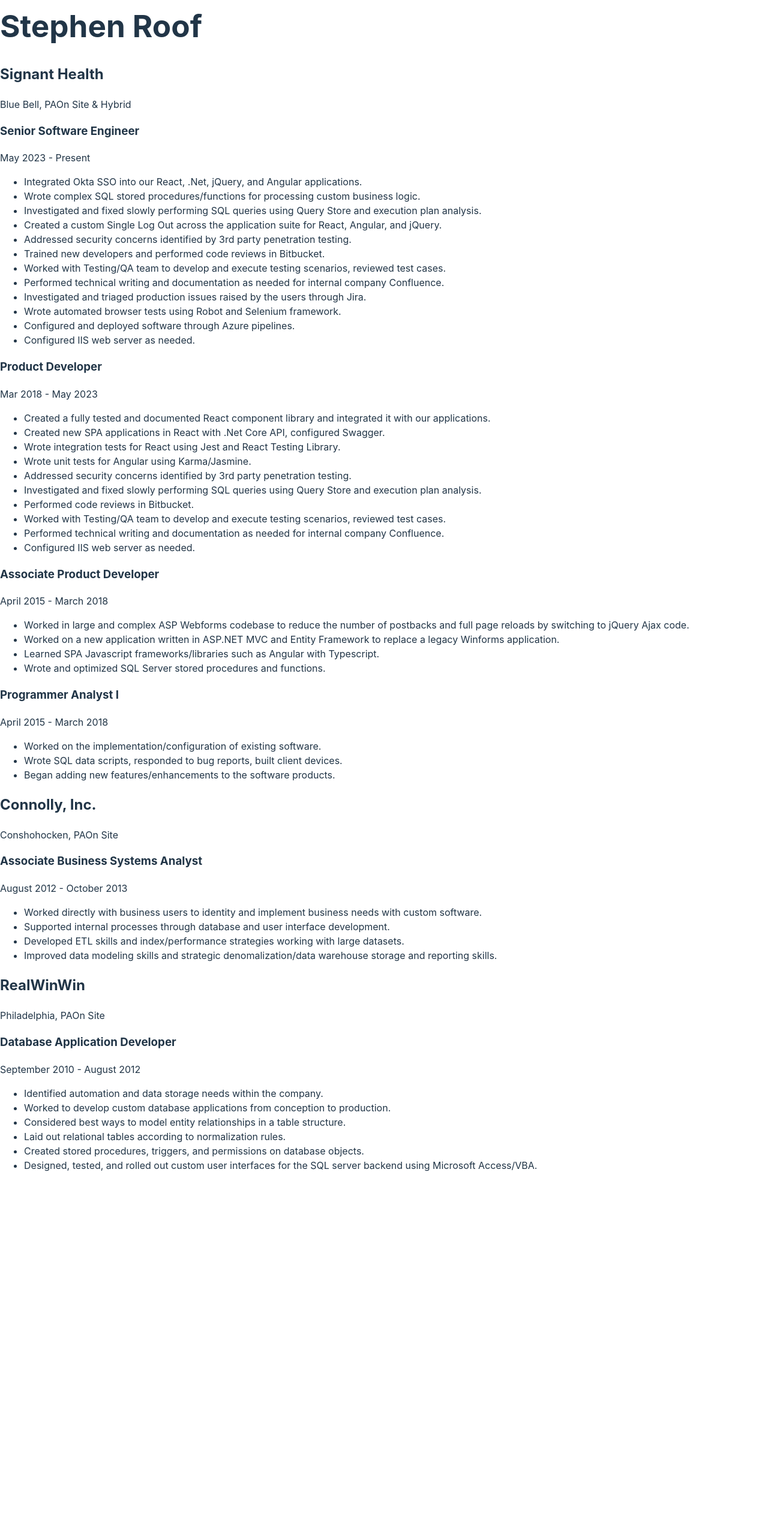
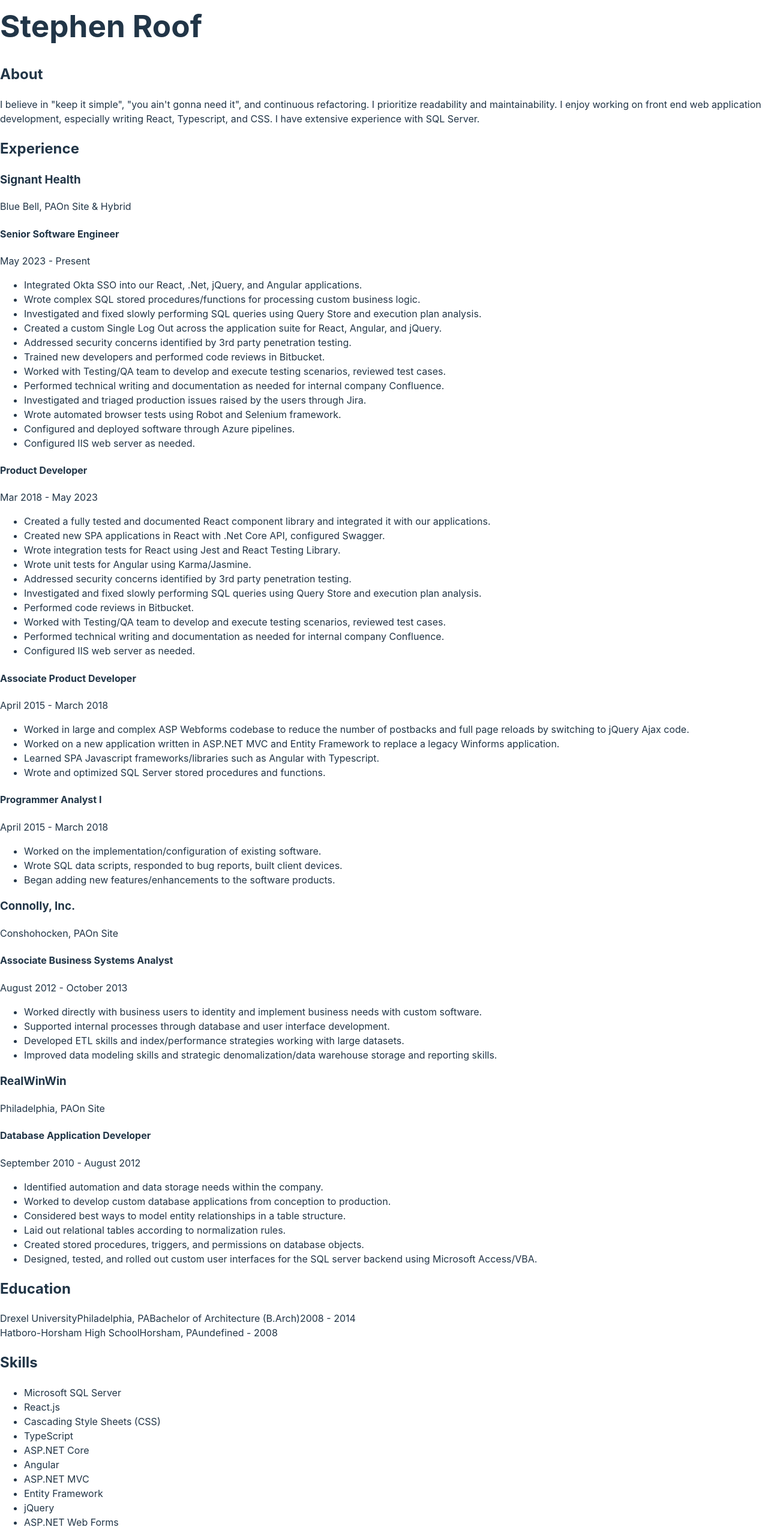
Before and after one commit to steveroof/resume, a React (Vite) app: page / in a window 1280 px wide. Shown: the part 19-2585 px from the top of the page at 60% size. Before the commit the page ends 1990 px from the top, so only its background shows below. Built offline with nearby package versions, Linux system fonts and the light colour scheme.

Commit message:
update skills and education

```diff
--- a/src/App.tsx
+++ b/src/App.tsx
@@ -1,13 +1,34 @@
+import { Education } from "./Education";
+import { Position } from "./Position";
 import { Tenure } from "./Tenure";
-import { myData } from "./assets/data";
+import { myData } from "./data";
 
 export const App: React.FC = () => {
+  const { summary, tenures, education, skills } = myData;
+
   return (
     <>
       <h1>Stephen Roof</h1>
-      {myData.tenures.map((t, index) => (
-        <Tenure key={index} {...t} />
+      <h2>About</h2>
+      <div>{summary}</div>
+      <h2>Experience</h2>
+      {tenures.map((t, index) => (
+        <Tenure key={index} {...t}>
+          {t.jobs.map((p, index) => (
+            <Position key={index} {...p} />
+          ))}
+        </Tenure>
       ))}
+      <h2>Education</h2>
+      {education.map((e, index) => (
+        <Education key={index} {...e} />
+      ))}
+      <h2>Skills</h2>
+      <ul>
+        {skills.map((s, index) => (
+          <li key={index}>{s}</li>
+        ))}
+      </ul>
     </>
   );
 };
--- /dev/null
+++ b/src/Education.tsx
@@ -0,0 +1,18 @@
+import { IEducation } from "./model";
+
+export const Education: React.FC<IEducation> = ({
+  name,
+  location,
+  level,
+  startYear,
+  endYear,
+}) => {
+  return (
+    <div>
+      <span>{name}</span>
+      <span>{location}</span>
+      <span>{level}</span>
+      <span>{`${startYear} - ${endYear}`}</span>
+    </div>
+  );
+};
--- a/src/Position.tsx
+++ b/src/Position.tsx
@@ -1,6 +1,6 @@
-import { IJob } from "./assets/data";
+import { IPosition } from "./model";
 
-export const Position: React.FC<IJob> = ({
+export const Position: React.FC<IPosition> = ({
   title,
   startDate,
   endDate,
@@ -8,7 +8,7 @@
 }) => {
   return (
     <>
-      <h3>{title}</h3>
+      <h4>{title}</h4>
       {/* todo: add duration */}
       <span>{`${startDate} - ${endDate}`}</span>
       <ul>
--- a/src/Tenure.tsx
+++ b/src/Tenure.tsx
@@ -1,20 +1,18 @@
-import { Position } from "./Position";
-import { ITenure } from "./assets/data";
+import { PropsWithChildren } from "react";
+import { ITenure } from "./model";
 
-export const Tenure: React.FC<ITenure> = ({
+export const Tenure: React.FC<PropsWithChildren<ITenure>> = ({
   companyName,
   location,
   locationType,
-  jobs,
+  children,
 }) => {
   return (
     <>
-      <h2>{companyName}</h2>
+      <h3>{companyName}</h3>
       <span>{location}</span>
       <span>{locationType}</span>
-      {jobs.map((j, index) => (
-        <Position key={index} {...j} />
-      ))}
+      {children}
     </>
   );
 };
--- /dev/null
+++ b/src/data/connolly.ts
@@ -0,0 +1,20 @@
+import { IPosition, ITenure } from "../model";
+
+const connolly_bsa: IPosition = {
+  title: "Associate Business Systems Analyst",
+  startDate: "August 2012",
+  endDate: "October 2013",
+  experiences: [
+    "Worked directly with business users to identity and implement business needs with custom software.",
+    "Supported internal processes through database and user interface development.",
+    "Developed ETL skills and index/performance strategies working with large datasets.",
+    "Improved data modeling skills and strategic denomalization/data warehouse storage and reporting skills.",
+  ],
+};
+
+export const connolly: ITenure = {
+  companyName: "Connolly, Inc.",
+  location: "Conshohocken, PA",
+  locationType: "On Site",
+  jobs: [connolly_bsa],
+};
--- /dev/null
+++ b/src/data/education.ts
@@ -0,0 +1,15 @@
+import { IEducation } from "../model";
+
+export const drexel: IEducation = {
+  name: "Drexel University",
+  location: "Philadelphia, PA",
+  level: "Bachelor of Architecture (B.Arch)",
+  startYear: "2008",
+  endYear: "2014",
+};
+
+export const hh: IEducation = {
+  name: "Hatboro-Horsham High School",
+  location: "Horsham, PA",
+  endYear: "2008",
+};
--- /dev/null
+++ b/src/data/index.ts
@@ -0,0 +1,24 @@
+import { IData } from "../model";
+import { connolly } from "./connolly";
+import { drexel, hh } from "./education";
+import { realWinWin } from "./realWinWin";
+import { signant } from "./signant";
+
+export const myData: IData = {
+  summary:
+    'I believe in "keep it simple", "you ain\'t gonna need it", and continuous refactoring. I prioritize readability and maintainability. I enjoy working on front end web application development, especially writing React, Typescript, and CSS. I have extensive experience with SQL Server.',
+  tenures: [signant, connolly, realWinWin],
+  education: [drexel, hh],
+  skills: [
+    "Microsoft SQL Server",
+    "React.js",
+    "Cascading Style Sheets (CSS)",
+    "TypeScript",
+    "ASP.NET Core",
+    "Angular",
+    "ASP.NET MVC",
+    "Entity Framework",
+    "jQuery",
+    "ASP.NET Web Forms",
+  ],
+};
--- /dev/null
+++ b/src/data/realWinWin.ts
@@ -0,0 +1,22 @@
+import { IPosition, ITenure } from "../model";
+
+const rww_misc: IPosition = {
+  title: "Database Application Developer",
+  startDate: "September 2010",
+  endDate: "August 2012",
+  experiences: [
+    "Identified automation and data storage needs within the company.",
+    "Worked to develop custom database applications from conception to production.",
+    "Considered best ways to model entity relationships in a table structure.",
+    "Laid out relational tables according to normalization rules.",
+    "Created stored procedures, triggers, and permissions on database objects.",
+    "Designed, tested, and rolled out custom user interfaces for the SQL server backend using Microsoft Access/VBA.",
+  ],
+};
+
+export const realWinWin: ITenure = {
+  companyName: "RealWinWin",
+  location: "Philadelphia, PA",
+  locationType: "On Site",
+  jobs: [rww_misc],
+};
--- a/src/assets/data.ts
+++ b/src/data/signant.ts
@@ -1,22 +1,6 @@
-export interface IJob {
-  title: string;
-  startDate: string;
-  endDate: string;
-  experiences: string[];
-}
+import { IPosition, ITenure } from "../model";
 
-export interface ITenure {
-  companyName: string;
-  location: string;
-  locationType: string;
-  jobs: IJob[];
-}
-
-export interface IData {
-  tenures: ITenure[];
-}
-
-const signant_pi_senior: IJob = {
+const signant_pi_senior: IPosition = {
   title: "Senior Software Engineer",
   startDate: "May 2023",
   endDate: "Present",
@@ -36,7 +20,7 @@
   ],
 };
 
-const signant_pi_mid: IJob = {
+const signant_pi_mid: IPosition = {
   title: "Product Developer",
   startDate: "Mar 2018",
   endDate: "May 2023",
@@ -54,7 +38,7 @@
   ],
 };
 
-const signant_pi_associate: IJob = {
+const signant_pi_associate: IPosition = {
   title: "Associate Product Developer",
   startDate: "April 2015",
   endDate: "March 2018",
@@ -66,7 +50,7 @@
   ],
 };
 
-const signant_td: IJob = {
+const signant_td: IPosition = {
   title: "Programmer Analyst I",
   startDate: "April 2015",
   endDate: "March 2018",
@@ -77,53 +61,9 @@
   ],
 };
 
-const connolly_bsa: IJob = {
-  title: "Associate Business Systems Analyst",
-  startDate: "August 2012",
-  endDate: "October 2013",
-  experiences: [
-    "Worked directly with business users to identity and implement business needs with custom software.",
-    "Supported internal processes through database and user interface development.",
-    "Developed ETL skills and index/performance strategies working with large datasets.",
-    "Improved data modeling skills and strategic denomalization/data warehouse storage and reporting skills.",
-  ],
-};
-
-const rww_misc: IJob = {
-  title: "Database Application Developer",
-  startDate: "September 2010",
-  endDate: "August 2012",
-  experiences: [
-    "Identified automation and data storage needs within the company.",
-    "Worked to develop custom database applications from conception to production.",
-    "Considered best ways to model entity relationships in a table structure.",
-    "Laid out relational tables according to normalization rules.",
-    "Created stored procedures, triggers, and permissions on database objects.",
-    "Designed, tested, and rolled out custom user interfaces for the SQL server backend using Microsoft Access/VBA.",
-  ],
-};
-
-const signant: ITenure = {
+export const signant: ITenure = {
   companyName: "Signant Health",
   location: "Blue Bell, PA",
   locationType: "On Site & Hybrid",
   jobs: [signant_pi_senior, signant_pi_mid, signant_pi_associate, signant_td],
 };
-
-const connolly: ITenure = {
-  companyName: "Connolly, Inc.",
-  location: "Conshohocken, PA",
-  locationType: "On Site",
-  jobs: [connolly_bsa],
-};
-
-const realWinWin: ITenure = {
-  companyName: "RealWinWin",
-  location: "Philadelphia, PA",
-  locationType: "On Site",
-  jobs: [rww_misc],
-};
-
-export const myData: IData = {
-  tenures: [signant, connolly, realWinWin],
-};
--- /dev/null
+++ b/src/model.ts
@@ -0,0 +1,28 @@
+export interface IData {
+  summary: string;
+  tenures: ITenure[];
+  education: IEducation[];
+  skills: string[];
+}
+
+export interface ITenure {
+  companyName: string;
+  location: string;
+  locationType: string;
+  jobs: IPosition[];
+}
+
+export interface IPosition {
+  title: string;
+  startDate: string;
+  endDate: string;
+  experiences: string[];
+}
+
+export interface IEducation {
+  name: string;
+  location: string;
+  level?: string;
+  startYear?: string;
+  endYear: string;
+}
```
